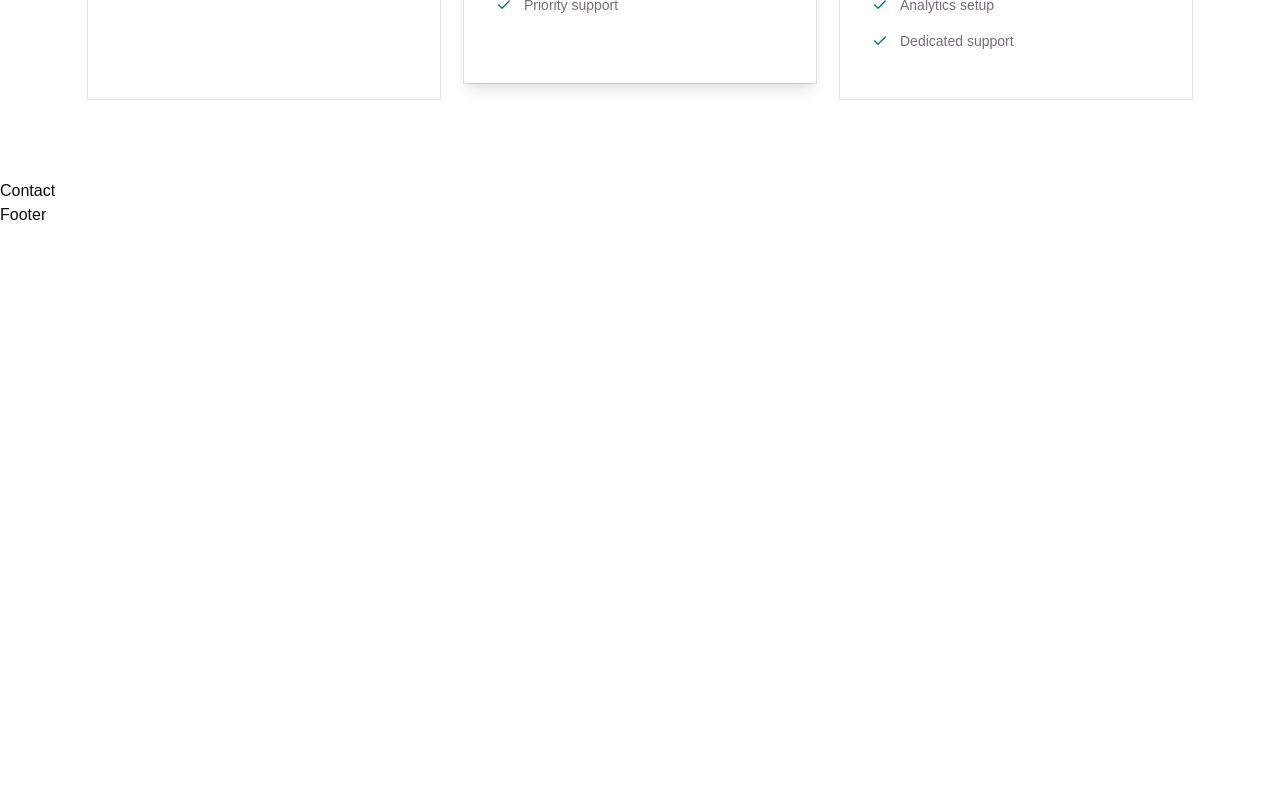
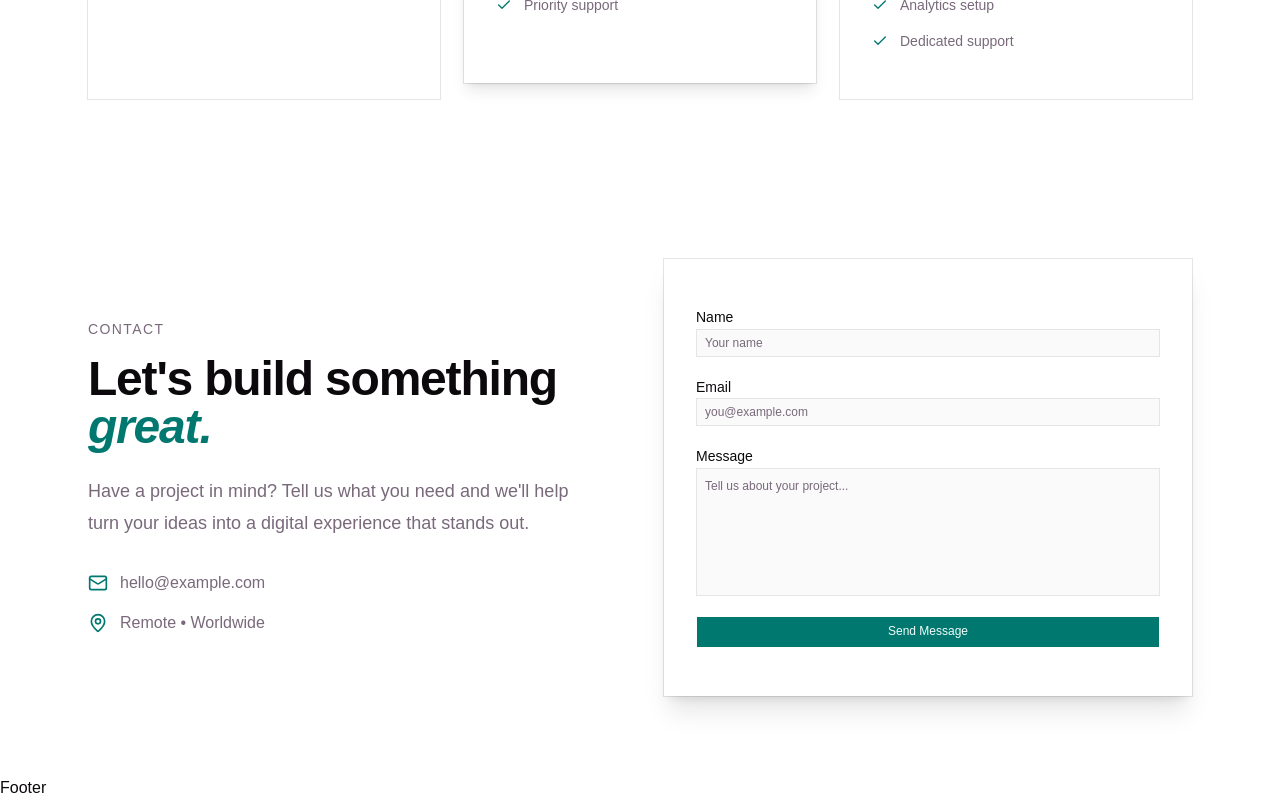
Before and after one commit to mapledevstack/northpeak-digital, a React (Vite) app: page / in a window 1280 px wide. Shown: the part 3006-3806 px from the top of the page. Before the commit the page ends 3233 px from the top, so only its background shows below. Built offline with nearby package versions, Linux system fonts and the light colour scheme.

Commit message:
feat: add contact section

```diff
--- a/src/components/sections/Contact.tsx
+++ b/src/components/sections/Contact.tsx
@@ -1,5 +1,102 @@
-type Props = {}
-const Contact = (props: Props) => {
-  return <div>Contact</div>
+import { motion } from "motion/react"
+import { Mail, MapPin } from "lucide-react"
+import { Button } from "../ui/button"
+import { Card, CardContent } from "../ui/card"
+import { Input } from "../ui/input"
+import { Textarea } from "../ui/textarea"
+
+const fadeUp = {
+  hidden: {
+    opacity: 0,
+    y: 20,
+  },
+  visible: {
+    opacity: 1,
+    y: 0,
+    transition: {
+      duration: 0.8,
+      ease: [0.22, 1, 0.36, 1] as const,
+    },
+  },
 }
+
+const Contact = () => {
+  return (
+    <section id="contact" className="relative overflow-hidden py-20">
+      <motion.div
+        className="mx-auto grid max-w-6xl gap-12 px-6 lg:grid-cols-2 lg:items-center"
+        initial="hidden"
+        whileInView="visible"
+        viewport={{ once: true, margin: "-100px" }}
+        variants={{
+          hidden: {},
+          visible: {
+            transition: {
+              staggerChildren: 0.12,
+            },
+          },
+        }}
+      >
+        <motion.div variants={fadeUp}>
+          <p className="text-sm font-medium tracking-widest text-muted-foreground uppercase">
+            Contact
+          </p>
+
+          <h2 className="mt-4 text-4xl font-bold tracking-tight md:text-5xl">
+            Let's build something{" "}
+            <span className="text-primary italic">great.</span>
+          </h2>
+
+          <p className="mt-6 max-w-lg text-lg leading-8 text-muted-foreground">
+            Have a project in mind? Tell us what you need and we'll help turn
+            your ideas into a digital experience that stands out.
+          </p>
+
+          <div className="mt-8 space-y-4 text-muted-foreground">
+            <div className="flex items-center gap-3">
+              <Mail className="size-5 text-primary" />
+              <span>hello@example.com</span>
+            </div>
+
+            <div className="flex items-center gap-3">
+              <MapPin className="size-5 text-primary" />
+              <span>Remote • Worldwide</span>
+            </div>
+          </div>
+        </motion.div>
+
+        <motion.div variants={fadeUp}>
+          <Card className="border-border/50 bg-card/50 shadow-xl">
+            <CardContent className="p-8">
+              <form className="space-y-5">
+                <div className="space-y-2">
+                  <label className="text-sm font-medium">Name</label>
+                  <Input placeholder="Your name" />
+                </div>
+
+                <div className="space-y-2">
+                  <label className="text-sm font-medium">Email</label>
+                  <Input type="email" placeholder="you@example.com" />
+                </div>
+
+                <div className="space-y-2">
+                  <label className="text-sm font-medium">Message</label>
+                  <Textarea
+                    placeholder="Tell us about your project..."
+                    className="min-h-32"
+                  />
+                </div>
+
+                <Button size="lg" className="w-full">
+                  Send Message
+                </Button>
+              </form>
+            </CardContent>
+          </Card>
+        </motion.div>
+      </motion.div>
+    </section>
+  )
+}
+
 export default Contact
--- /dev/null
+++ b/src/components/ui/input.tsx
@@ -0,0 +1,20 @@
+import * as React from "react"
+import { Input as InputPrimitive } from "@base-ui/react/input"
+
+import { cn } from "@/lib/utils"
+
+function Input({ className, type, ...props }: React.ComponentProps<"input">) {
+  return (
+    <InputPrimitive
+      type={type}
+      data-slot="input"
+      className={cn(
+        "h-7 w-full min-w-0 rounded-md border border-input bg-input/20 px-2 py-0.5 text-sm transition-colors outline-none file:inline-flex file:h-6 file:border-0 file:bg-transparent file:text-xs/relaxed file:font-medium file:text-foreground placeholder:text-muted-foreground focus-visible:border-ring focus-visible:ring-2 focus-visible:ring-ring/30 disabled:pointer-events-none disabled:cursor-not-allowed disabled:opacity-50 aria-invalid:border-destructive aria-invalid:ring-2 aria-invalid:ring-destructive/20 md:text-xs/relaxed dark:bg-input/30 dark:aria-invalid:border-destructive/50 dark:aria-invalid:ring-destructive/40",
+        className
+      )}
+      {...props}
+    />
+  )
+}
+
+export { Input }
--- /dev/null
+++ b/src/components/ui/textarea.tsx
@@ -0,0 +1,18 @@
+import * as React from "react"
+
+import { cn } from "@/lib/utils"
+
+function Textarea({ className, ...props }: React.ComponentProps<"textarea">) {
+  return (
+    <textarea
+      data-slot="textarea"
+      className={cn(
+        "flex field-sizing-content min-h-16 w-full resize-none rounded-md border border-input bg-input/20 px-2 py-2 text-sm transition-colors outline-none placeholder:text-muted-foreground focus-visible:border-ring focus-visible:ring-2 focus-visible:ring-ring/30 disabled:cursor-not-allowed disabled:opacity-50 aria-invalid:border-destructive aria-invalid:ring-2 aria-invalid:ring-destructive/20 md:text-xs/relaxed dark:bg-input/30 dark:aria-invalid:border-destructive/50 dark:aria-invalid:ring-destructive/40",
+        className
+      )}
+      {...props}
+    />
+  )
+}
+
+export { Textarea }
```
